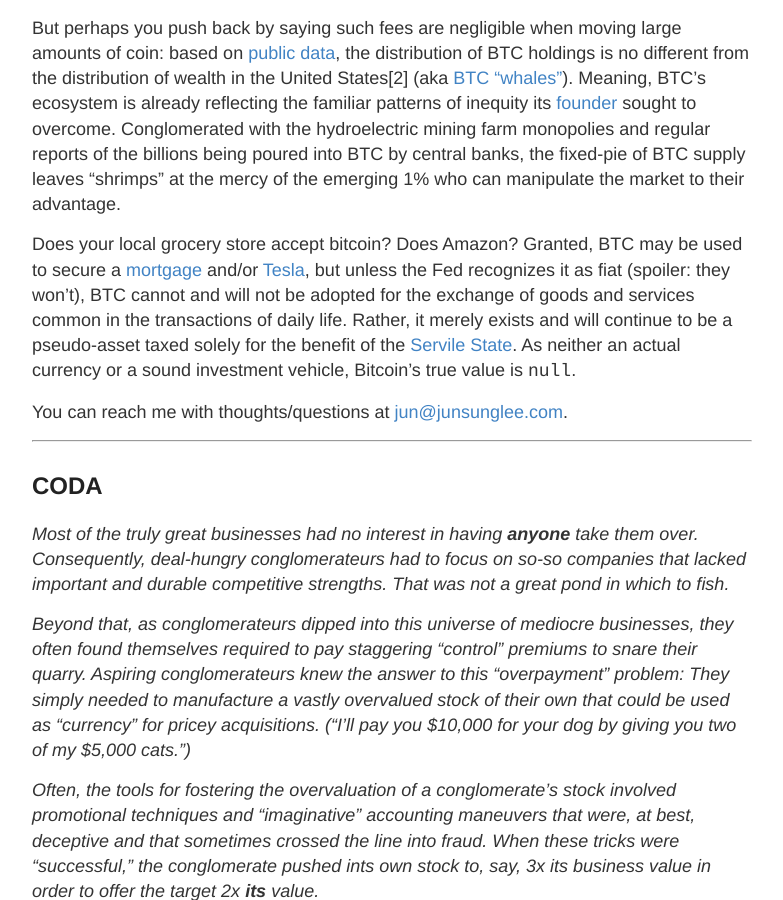
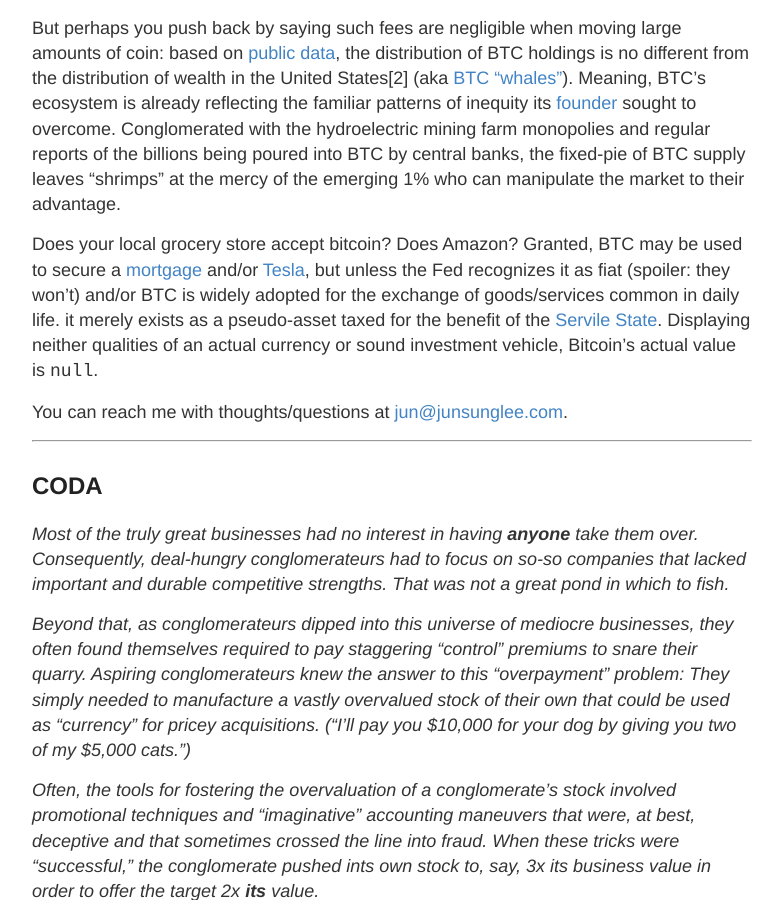
Before and after one commit to poastmil/junsunglee.com, a Jekyll site: the page built from _posts/2021-10-27-Against-Bitcoin.md, in a window 1280 px wide and 900 px high, scrolled down 2370 px. Shown: the whole window, without its empty margins (248-1031 px from the left). Built offline with Jekyll 4.4.1, drawn with Linux system fonts in a browser that asks for light colours.

Commit message:
Updated Against Bitcoin

```diff
--- a/_posts/2021-10-27-Against-Bitcoin.md
+++ b/_posts/2021-10-27-Against-Bitcoin.md
@@ -47,7 +47,7 @@ Joel Salatin ([_Food Inc._](https://www.amazon.com/Food-Inc-Michael-Pollan/dp/B0
 
 But perhaps you push back by saying such fees are negligible when moving large amounts of coin: based on [public data](https://insights.glassnode.com/bitcoin-supply-distribution/), the distribution of BTC holdings is no different from the distribution of wealth in the United States[2] (aka [BTC “whales”](https://www.investopedia.com/terms/b/bitcoin-whale.asp#:~:text=A%20bitcoin%20whale%20is%20a,potential%20to%20manipulate%20currency%20valuations.)). Meaning, BTC's ecosystem is already reflecting the familiar patterns of inequity its [founder](https://bitcoin.org/bitcoin.pdf) sought to overcome. Conglomerated with the hydroelectric mining farm monopolies and regular reports of the billions being poured into BTC by central banks, the fixed-pie of BTC supply leaves "shrimps" at the mercy of the emerging 1% who can manipulate the market to their advantage.
 
-Does your local grocery store accept bitcoin? Does Amazon? Granted, BTC may be used to secure a [mortgage](https://www.coindesk.com/us-mortgage-lender-uwm-plans-to-accept-bitcoin-payments) and/or [Tesla](https://www.fool.com/the-ascent/cryptocurrency/articles/musk-says-tesla-will-accept-bitcoin-payments-again-but-theres-a-catch/), but unless the Fed recognizes it as fiat (spoiler: they won't), BTC cannot and will not be adopted for the exchange of goods and services common in the transactions of daily life. Rather, it merely exists and will continue to be a pseudo-asset taxed solely for the benefit of the [Servile State](https://www.amazon.com/Servile-State-Hilaire-Belloc/dp/0692282483). As neither an actual currency or a sound investment vehicle, Bitcoin's true value is `null`.
+Does your local grocery store accept bitcoin? Does Amazon? Granted, BTC may be used to secure a [mortgage](https://www.coindesk.com/us-mortgage-lender-uwm-plans-to-accept-bitcoin-payments) and/or [Tesla](https://www.fool.com/the-ascent/cryptocurrency/articles/musk-says-tesla-will-accept-bitcoin-payments-again-but-theres-a-catch/), but unless the Fed recognizes it as fiat (spoiler: they won't) and/or BTC is widely adopted for the exchange of goods/services common in daily life. it merely exists as a pseudo-asset taxed for the benefit of the [Servile State](https://www.amazon.com/Servile-State-Hilaire-Belloc/dp/0692282483). Displaying neither qualities of an actual currency or sound investment vehicle, Bitcoin's actual value is `null`.
 
 You can reach me with thoughts/questions at <jun@junsunglee.com>.
 
```
